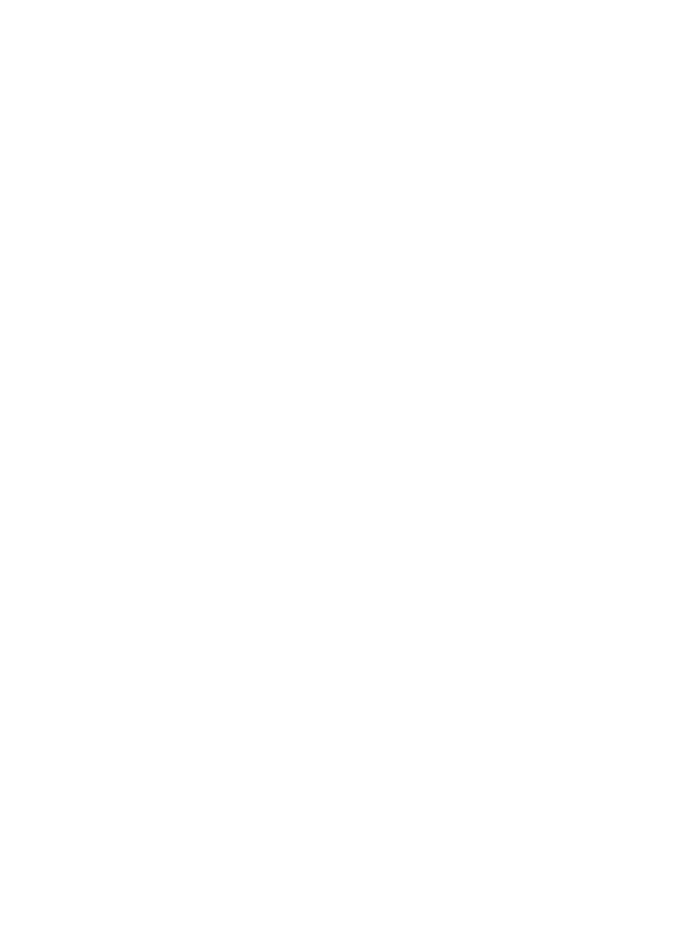
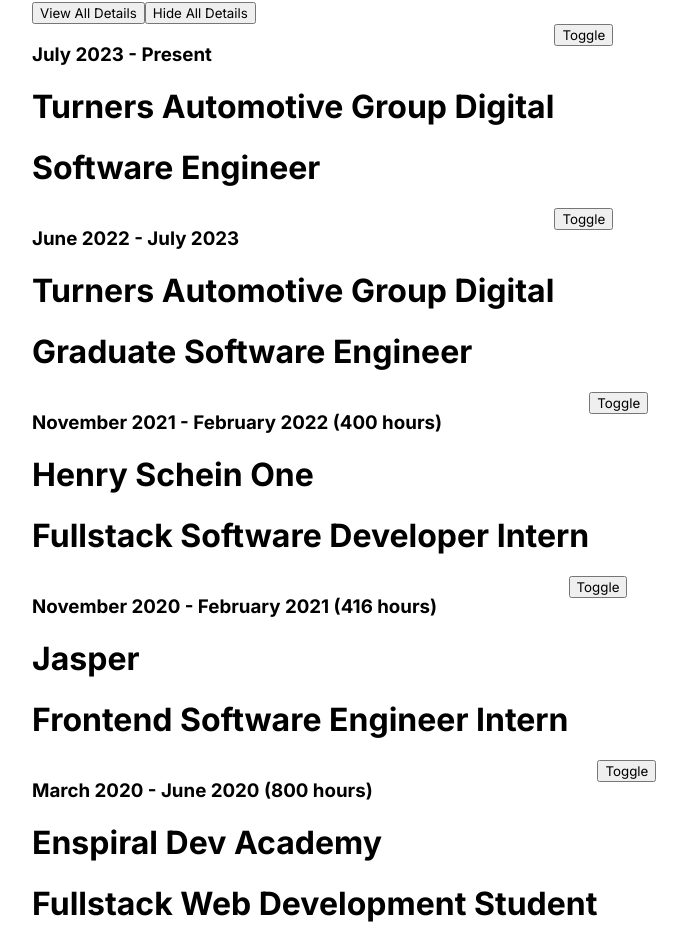
Before and after one commit to christopher-alba/personal-portfolio-v9, a React (Vite) app: page / in a window 1280 px wide. Shown: the part 2417-3369 px from the top of the page, without its empty margins (160-847 px from the left). Before the commit the page ends 3005 px from the top, so only its background shows below. Built offline with nearby package versions, Linux system fonts and the light colour scheme.

Commit message:
get career section toggling working

```diff
--- a/src/Sections/Career/Career.tsx
+++ b/src/Sections/Career/Career.tsx
@@ -1,12 +1,16 @@
-import { FC } from "react";
-import { DividerSVG, MainDiv } from "./styled";
+import { FC, useState } from "react";
+import { CompaniesWrapper, DividerSVG, MainDiv } from "./styled";
 import ScrollAnimation from "react-animate-on-scroll";
 import { Header, SubHeader, CircleWrapper, Circle } from "../Services/styled";
 import { Container } from "../../components/container";
 import { useGSAP } from "@gsap/react";
 import gsap from "gsap";
 import "./animations.css";
+import { data } from "./data";
+import Section from "./Section/Section";
+
 const Career: FC = () => {
+  const [openAll, setOpenAll] = useState(0);
   useGSAP(() => {
     gsap
       .timeline({
@@ -31,8 +35,7 @@
         trigger: "#career-trigger",
         scrub: true,
         start: "top 100%",
-        end: "bottom 100%",
-
+        end: "bottom 90%",
       },
       opacity: 0.2,
       stagger: {
@@ -41,6 +44,27 @@
       },
     });
   }, []);
+
+  const showAllDetails = () => {
+    setOpenAll((prev) => {
+      if (prev > 0) {
+        return prev + 1;
+      } else {
+        return 1;
+      }
+    });
+  };
+
+  const hideAllDetails = () => {
+    setOpenAll((prev) => {
+      if (prev < 0) {
+        return prev - 1;
+      } else {
+        return -1;
+      }
+    });
+  };
+
   return (
     <MainDiv id="career-trigger">
       <DividerSVG />
@@ -95,6 +119,14 @@
             </ScrollAnimation>
           </CircleWrapper>
         </div>
+
+        <CompaniesWrapper>
+          <button onClick={showAllDetails}>View All Details</button>
+          <button onClick={hideAllDetails}>Hide All Details</button>
+          {data.map((x, i) => (
+            <Section key={i} company={x} overrideOpen={openAll} />
+          ))}
+        </CompaniesWrapper>
       </Container>
     </MainDiv>
   );
--- /dev/null
+++ b/src/Sections/Career/Section/Section.tsx
@@ -0,0 +1,65 @@
+import { FC, useEffect, useState } from "react";
+import { Company } from "../data";
+import {
+  BottomInnerDiv,
+  BottomWrapper,
+  TechPill,
+  TechWrapper,
+  UpperWrapper,
+} from "./styled";
+
+const Section: FC<{ company: Company; overrideOpen: number }> = ({
+  company,
+  overrideOpen,
+}) => {
+  console.log("TESTING A", overrideOpen);
+
+  const [open, setOpen] = useState(false);
+  useEffect(() => {
+    if (overrideOpen > 0) {
+      setOpen(true);
+    } else {
+      setOpen(false);
+    }
+  }, [overrideOpen]);
+  const toggleSectionDetails = () => {
+    setOpen(!open);
+  };
+  return (
+    <div>
+      <UpperWrapper>
+        <div>
+          <h3>{company.dateString}</h3>
+          <h1>{company.name}</h1>
+          <h1>{company.position}</h1>
+        </div>
+        <div>
+          <button onClick={toggleSectionDetails}>Toggle</button>
+        </div>
+      </UpperWrapper>
+      {open && (
+        <BottomWrapper>
+          <BottomInnerDiv>
+            <p>{company.summary}</p>
+            <a
+              href={company.website}
+              target="_blank"
+              rel="noopenner noreferrer"
+            >
+              Visit {company.nameShort}
+            </a>
+          </BottomInnerDiv>
+          <BottomInnerDiv>
+            <TechWrapper>
+              {company.technologies.map((x) => (
+                <TechPill>{x}</TechPill>
+              ))}
+            </TechWrapper>
+          </BottomInnerDiv>
+        </BottomWrapper>
+      )}
+    </div>
+  );
+};
+
+export default Section;
--- /dev/null
+++ b/src/Sections/Career/Section/styled.ts
@@ -0,0 +1,30 @@
+import styled from "styled-components";
+
+export const UpperWrapper = styled.div`
+  display: flex;
+`;
+
+export const BottomWrapper = styled.div`
+  display: flex;
+`;
+
+export const BottomInnerDiv = styled.div`
+  width: 50%;
+`;
+
+export const TechWrapper = styled.div`
+  display: flex;
+  justify-content: flex-start;
+  flex-wrap: wrap;
+  margin-left: 50px;
+`;
+
+export const TechPill = styled.div`
+  padding: 5px 15px;
+  background: ${({ theme }) => theme.colors.secondary1};
+  color: ${({ theme }) => theme.colors.primary1};
+  margin-right: 10px;
+  margin-bottom: 10px;
+  text-align: center;
+  font-size: 0.8rem;
+`;
--- /dev/null
+++ b/src/Sections/Career/data.ts
@@ -0,0 +1,138 @@
+export type Company = {
+  name: string;
+  dateString: string;
+  position: string;
+  type: string;
+  nameShort: string;
+  technologies: string[];
+  website: string;
+  summary: string;
+};
+export type Companies = Company[];
+
+export const data: Companies = [
+  {
+    summary:
+      "As a software engineer, I am responsible for creating and maintaining frontend, and backend web applications. I have touched some aspects of Artificial Intelligence, and have designed some UI/UX flows on Figma, which were then implemented in production applications.",
+    type: "Work",
+    name: "Turners Automotive Group Digital",
+    nameShort: "TAG Digital",
+    position: "Software Engineer",
+    dateString: "July 2023 - Present",
+    technologies: [
+      "Typescript",
+      "Cypress",
+      "Angular",
+      "Javascript",
+      "C#",
+      "Cucumber",
+      "Microsoft Teams",
+      "AWS",
+      "Bitbucket",
+      "Open API",
+      ".NET Frameworks",
+      "X Unit",
+      "Python",
+    ],
+    website: "https://www.turnersautogroup.co.nz/",
+  },
+  {
+    summary:
+      "As a graduate software engineer, I was responsible for maintaining the end to end integration tests that were written in Java using the Playwright testing library. I used this opportunity to learn the different software flows in the business. Even though I did not create or maintain software, I needed to have a slight understanding of how it works and what its suppose to do.",
+    type: "Work",
+    name: "Turners Automotive Group Digital",
+    nameShort: "TAG Digital",
+    position: "Graduate Software Engineer",
+    dateString: "June 2022 - July 2023",
+    technologies: [
+      "Typescript",
+      "Cypress",
+      "Vue",
+      "Angular",
+      "Javascript",
+      "C#",
+      "Java",
+      "Playwright",
+      "Cucumber",
+      "Microsoft Teams",
+      "AWS",
+      "Bitbucket",
+      ".NET Frameworks",
+    ],
+    website: "https://www.turnersautogroup.co.nz/",
+  },
+  {
+    summary:
+      "I joined Henry Schein in my penultimate year of university as an intern. Working mainly in C#, I designed and developed web applications, doing both the frontend and backend. After each piece of work, I would present what I've accomplished to a large audience online, where I would receive constructive feedback on my work.",
+    type: "Internship",
+    name: "Henry Schein One",
+    nameShort: "HSO",
+    position: "Fullstack Software Developer Intern",
+    dateString: "November 2021 - February 2022 (400 hours)",
+    technologies: [
+      "C#",
+      "Blazor",
+      ".NET",
+      "Figma",
+      "Microsoft Teams",
+      "Microsoft Azure",
+    ],
+    website: "https://henryscheinone.co.nz/",
+  },
+  {
+    summary:
+      "I joined Jasper as an intern in my second year of university. Here I worked primarily in Javascript, specifically in the frontend of a React application. Here they adopted GraphQL to make API calls to their server instead of REST, which was an interesting technology for me to learn. This was my first job in the IT industry.",
+    type: "Internship",
+    name: "Jasper",
+    nameShort: "Jasper",
+    position: "Frontend Software Engineer Intern",
+    dateString: "November 2020 - February 2021 (416 hours)",
+    technologies: [
+      "Javascript",
+      "React",
+      "Styled Components",
+      "Inhouse Design System",
+      "Figma",
+      "Cypress",
+      "Jest",
+      "React Testing Library",
+      "GraphQL",
+      "Apollo",
+      "Notion",
+      "Linear",
+      "Gihub",
+    ],
+    website: "https://www.jasper.io/",
+  },
+  {
+    summary:
+      "This bootcamp was an intense software development course that involved 800 hours of development work. This was where I gained a large portion of my foundational skills as a software developer.",
+    type: "Bootcamp",
+    name: "Enspiral Dev Academy",
+    nameShort: "EDA",
+    position: "Fullstack Web Development Student",
+    dateString: "March 2020 - June 2020 (800 hours)",
+    technologies: [
+      "Javascript",
+      "jQuery",
+      "React.js",
+      "Redux",
+      "REST APIs",
+      "Jest",
+      "Postman",
+      "Supertest",
+      "Superagent",
+      "Passport.js",
+      "HTML",
+      "CSS",
+      "Handlebars",
+      "Node.js",
+      "Express.js",
+      "Knex.js",
+      "Github",
+      "AdobeXD",
+      "Photoshop",
+    ],
+    website: "https://devacademy.co.nz/",
+  },
+];
--- a/src/Sections/Career/styled.ts
+++ b/src/Sections/Career/styled.ts
@@ -36,3 +36,7 @@
   padding-bottom: 200px;
   min-height: 100vh;
 `;
+
+export const CompaniesWrapper = styled.div`
+  margin-top: 20%;
+`;
```
